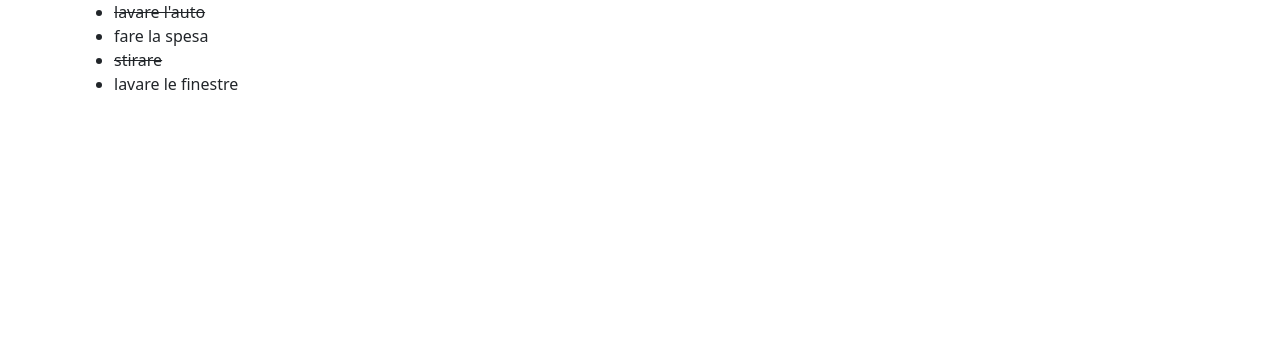
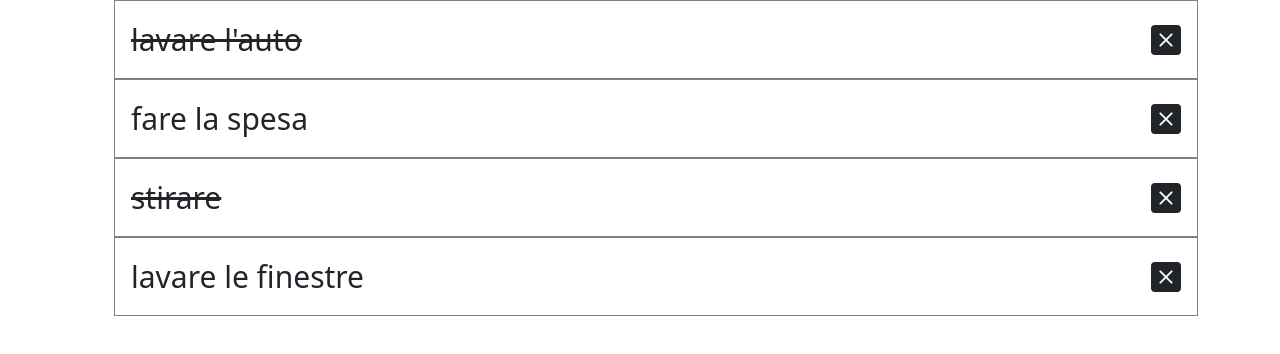
Before and after one commit to DezVibez/vue-todolist, a plain HTML site: page index.html in a window 1280 px wide. Drawn offline with nearby package versions, Linux system fonts and the light colour scheme.

Commit message:
MILESTONE 2

```diff
--- a/index.html
+++ b/index.html
@@ -27,8 +27,12 @@
 
         <div class="container">
 
-            <ul >
-                <li v-for="task of tasks" :class=" { 'deleted-line' : task.done }"> {{task.text}} </li>
+            <ul>
+                <li v-for="(task, index) of tasks" class="d-flex justify-content-between":class=" { 'deleted-line' : task.done }"> {{task.text}}
+                    <span @click="deleteTask(index)">
+                        <i class="bi bi-x-square-fill"></i>
+                    </span>
+                </li>
             </ul>
 
 
--- a/script.js
+++ b/script.js
@@ -14,6 +14,7 @@ console.log("Vue js ok", Vue)
 const root = new Vue({
     el: "#root",
     data: {
+        liViewStatus: true,
         tasks:[
 
         {
@@ -39,6 +40,8 @@ const root = new Vue({
 
     },
     methods: {
-
+        deleteTask(index){
+        this.tasks.splice(1, index)
+        }
     }
 })
--- a/style.css
+++ b/style.css
@@ -1,5 +1,15 @@
+
+ul {
+    list-style: none;
+}
 
 
 .deleted-line {
     text-decoration-line: line-through;
 }
+
+li {
+    border: 1px solid grey;
+    padding: 1rem;
+    font-size: 30px;
+}
```
